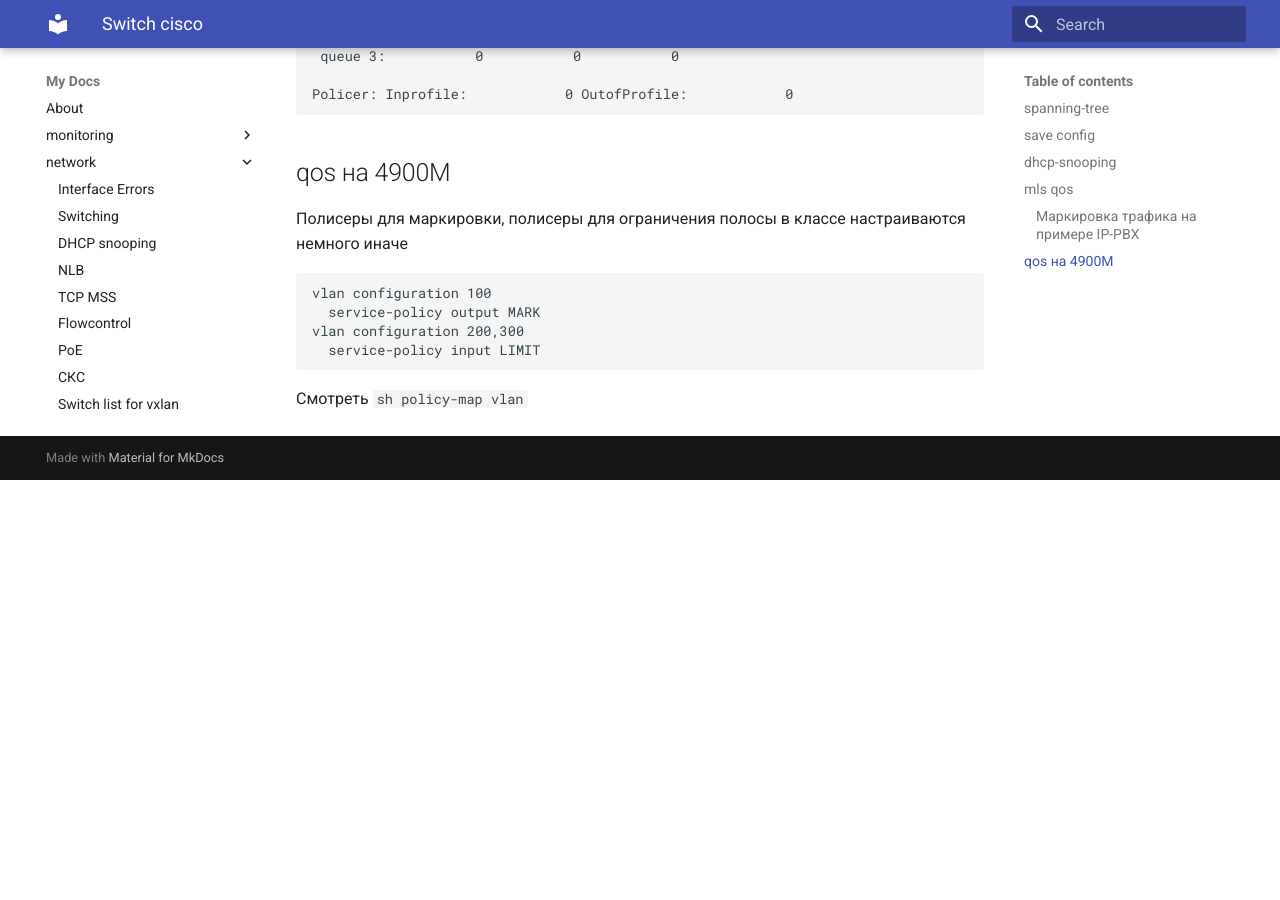
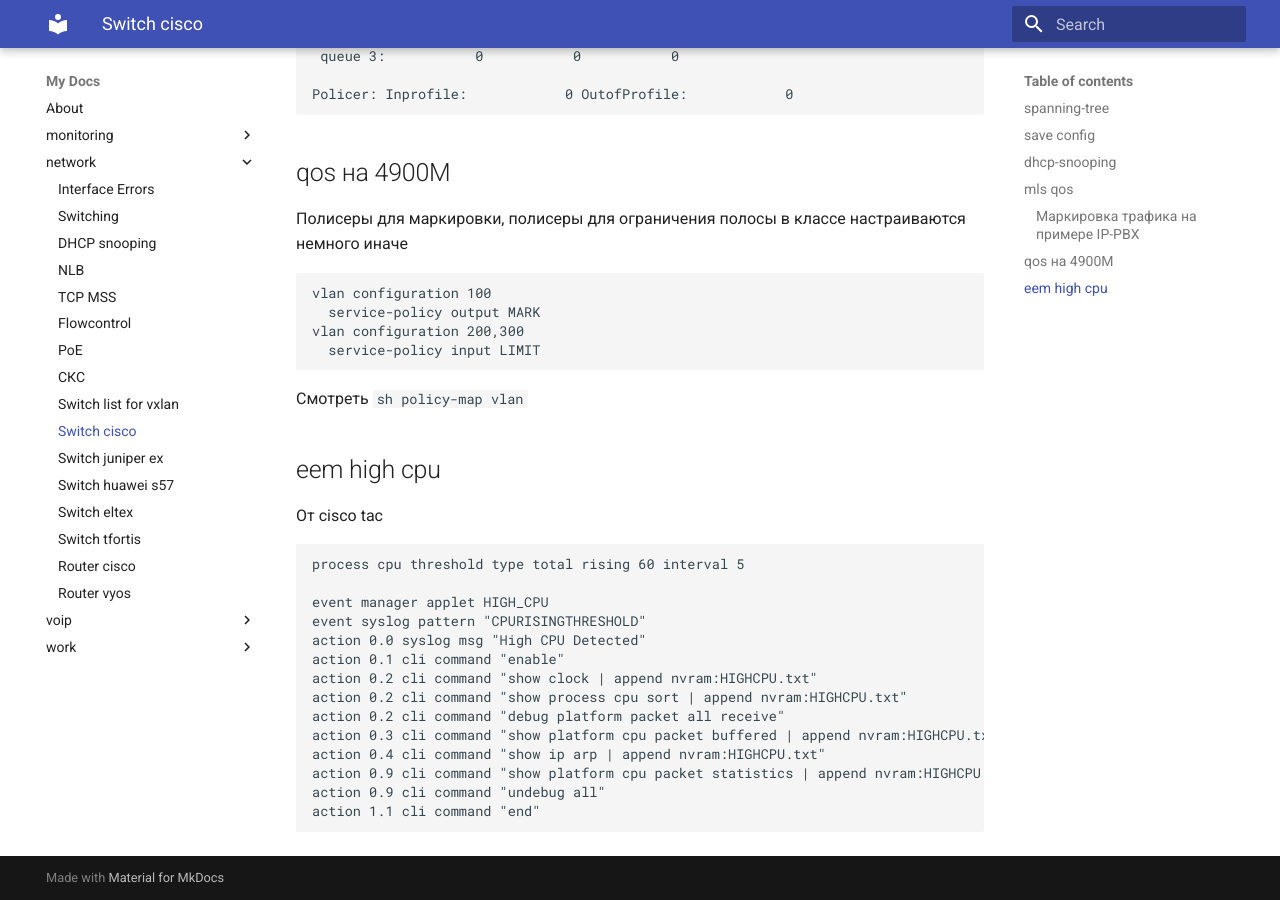
Before and after one commit to v98765/v98765.github.io, an MkDocs documentation site: the page built from docs/network/cisco_sw.md, in a window 1280 px wide and 900 px high, scrolled down 10172 px. Built offline with MkDocs 1.6.1 and Material for MkDocs 9.7.7, drawn with Linux system fonts in a browser that asks for light colours; before the commit the page ends 10652 px from its top, so only the background shows below that.

Commit message:
docs/network/cisco_sw.md eem high cpu

````diff
--- a/docs/network/cisco_sw.md
+++ b/docs/network/cisco_sw.md
@@ -401,3 +401,23 @@ vlan configuration 200,300
   service-policy input LIMIT
 ```
 Смотреть `sh policy-map vlan`
+
+## eem high cpu
+
+От cisco tac
+```text
+process cpu threshold type total rising 60 interval 5
+
+event manager applet HIGH_CPU
+event syslog pattern "CPURISINGTHRESHOLD"
+action 0.0 syslog msg "High CPU Detected"
+action 0.1 cli command "enable"
+action 0.2 cli command "show clock | append nvram:HIGHCPU.txt"
+action 0.2 cli command "show process cpu sort | append nvram:HIGHCPU.txt"
+action 0.2 cli command "debug platform packet all receive"
+action 0.3 cli command "show platform cpu packet buffered | append nvram:HIGHCPU.txt"
+action 0.4 cli command "show ip arp | append nvram:HIGHCPU.txt"
+action 0.9 cli command "show platform cpu packet statistics | append nvram:HIGHCPU.txt"
+action 0.9 cli command "undebug all"
+action 1.1 cli command "end"
+```
````
